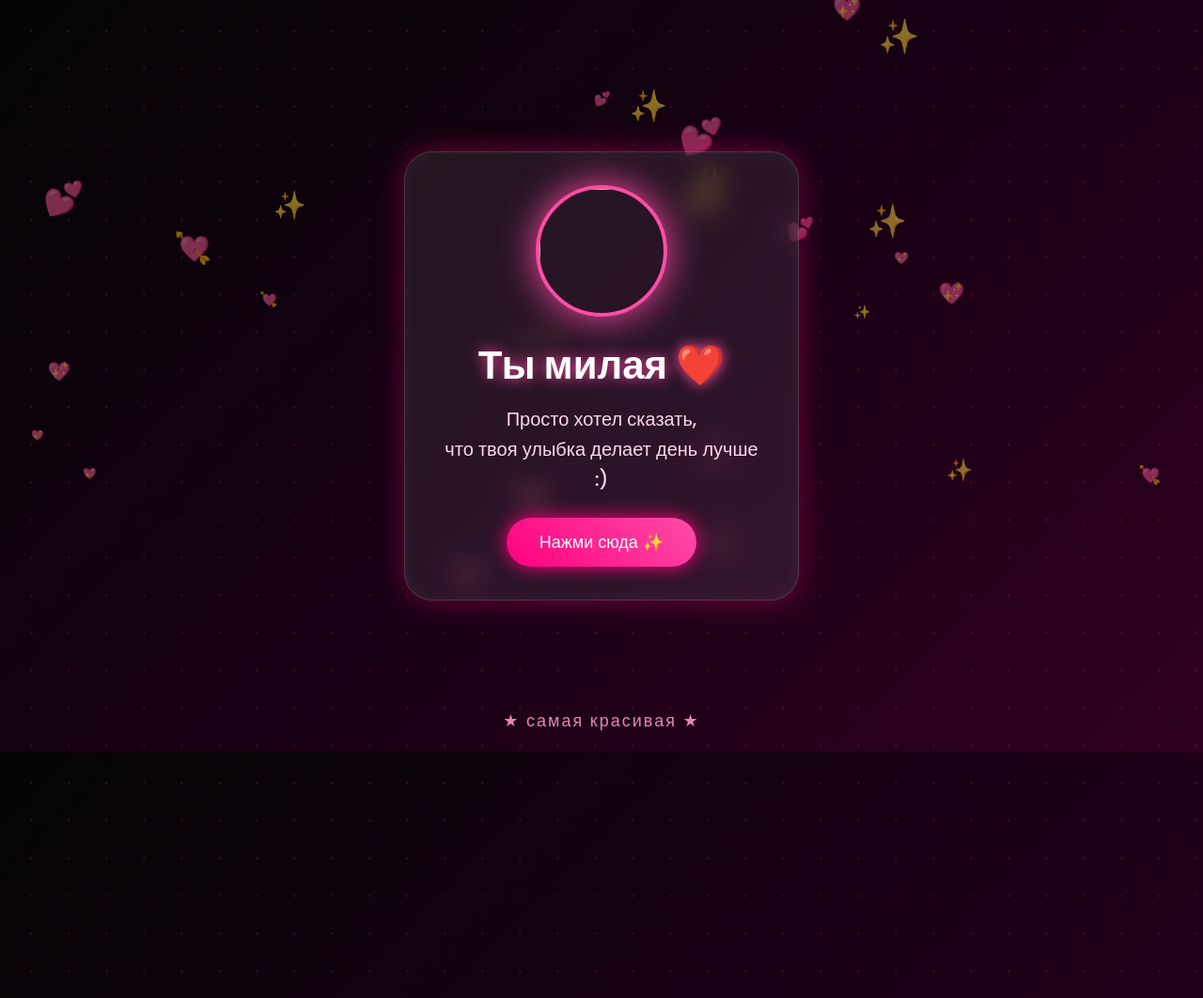
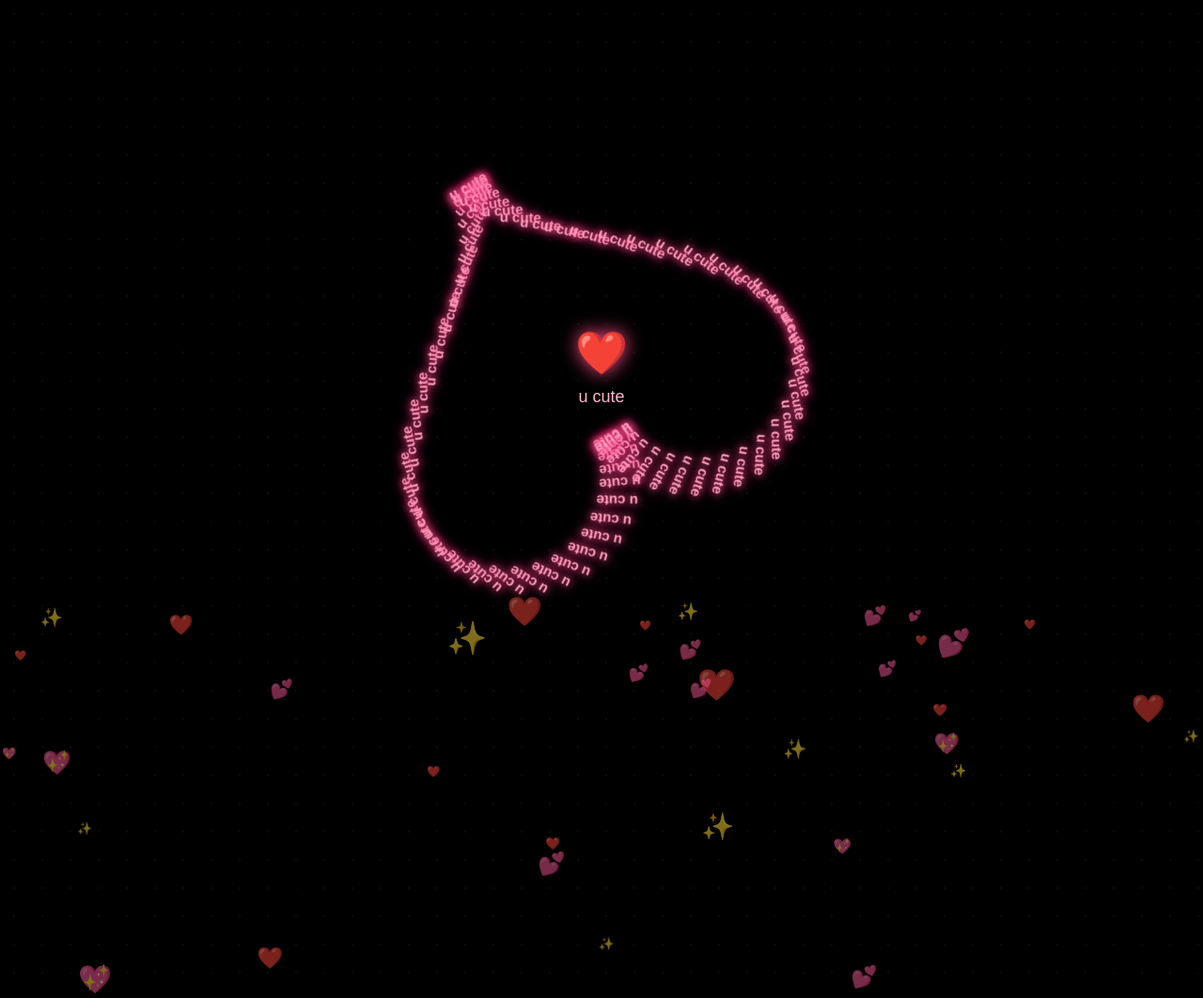
Before and after one commit to bila40k/cutie, a plain HTML site: page index.html in a window 1280 px wide. Shown: the top 1062 px of the page at 94% size. Drawn offline with Linux system fonts and the light colour scheme.

Commit message:
Update index.html

```diff
--- a/index.html
+++ b/index.html
@@ -3,30 +3,22 @@
 <head>
 <meta charset="UTF-8">
 <meta name="viewport" content="width=device-width, initial-scale=1.0">
-<title>Для тебя ❤️</title>
-
-<link href="https://fonts.googleapis.com/css2?family=Poppins:wght@300;500;700&display=swap" rel="stylesheet">
+<title>u cute ❤️</title>
 
 <style>
 
-*{
+body{
     margin:0;
-    padding:0;
-    box-sizing:border-box;
-}
-
-body{
+    background:black;
     overflow:hidden;
-    height:100vh;
-    font-family:'Poppins',sans-serif;
-    background:linear-gradient(135deg,#050505,#170014,#30001f);
     display:flex;
     justify-content:center;
     align-items:center;
-    position:relative;
+    height:100vh;
+    font-family:Arial;
 }
 
-/* animated background */
+/* background glow */
 
 body::before{
     content:"";
@@ -34,13 +26,13 @@ body::before{
     width:200%;
     height:200%;
     background:
-    radial-gradient(circle,#ff4da6 1px,transparent 1px);
-    background-size:40px 40px;
-    animation:movebg 15s linear infinite;
-    opacity:0.2;
+    radial-gradient(#ff4d88 1px, transparent 1px);
+    background-size:30px 30px;
+    opacity:0.08;
+    animation:bgmove 20s linear infinite;
 }
 
-@keyframes movebg{
+@keyframes bgmove{
     from{
         transform:translate(0,0);
     }
@@ -49,128 +41,74 @@ body::before{
     }
 }
 
-/* floating hearts */
+/* heart */
 
-.heart{
-    position:absolute;
-    color:#ff4da6;
-    font-size:20px;
-    animation:float 10s linear infinite;
-    opacity:0.5;
+.heart-wrapper{
+    position:relative;
+    width:500px;
+    height:500px;
+    display:flex;
+    justify-content:center;
+    align-items:center;
+    animation:spin 12s linear infinite;
 }
 
-@keyframes float{
+@keyframes spin{
     from{
-        transform:translateY(100vh) scale(0);
+        transform:rotate(0deg);
     }
     to{
-        transform:translateY(-120vh) scale(1.5);
+        transform:rotate(360deg);
     }
 }
 
-/* main card */
-
-.card{
-    width:420px;
-    padding:35px;
-    border-radius:30px;
-    background:rgba(255,255,255,0.08);
-    backdrop-filter:blur(15px);
-    border:1px solid rgba(255,255,255,0.15);
-    box-shadow:
-    0 0 30px rgba(255,0,120,0.4),
-    inset 0 0 20px rgba(255,255,255,0.05);
-    text-align:center;
-    z-index:2;
-    animation:popup 1s ease;
+.word{
+    position:absolute;
+    color:#ff9ebd;
+    font-size:15px;
+    font-weight:bold;
+    text-shadow:
+    0 0 8px #ff4d88,
+    0 0 15px #ff4d88;
+    white-space:nowrap;
 }
 
-@keyframes popup{
+/* center text */
+
+.center{
+    position:absolute;
+    color:white;
+    text-align:center;
+    z-index:10;
+}
+
+.center h1{
+    font-size:45px;
+    margin:0;
+    text-shadow:0 0 20px #ff4d88;
+}
+
+.center p{
+    color:#ffb6cf;
+    margin-top:10px;
+    font-size:18px;
+}
+
+/* particles */
+
+.spark{
+    position:absolute;
+    color:#ff4d88;
+    opacity:0.5;
+    animation:fall linear infinite;
+}
+
+@keyframes fall{
     from{
-        transform:scale(0.5);
-        opacity:0;
+        transform:translateY(-100px);
     }
     to{
-        transform:scale(1);
-        opacity:1;
-    }
-}
-
-/* image */
-
-.avatar{
-    width:140px;
-    height:140px;
-    border-radius:50%;
-    object-fit:cover;
-    border:4px solid #ff4da6;
-    box-shadow:0 0 30px #ff4da6;
-    margin-bottom:20px;
-    animation:pulse 2s infinite;
-}
-
-@keyframes pulse{
-    0%{
-        box-shadow:0 0 15px #ff4da6;
-    }
-    50%{
-        box-shadow:0 0 40px #ff4da6;
-    }
-    100%{
-        box-shadow:0 0 15px #ff4da6;
-    }
-}
-
-h1{
-    color:white;
-    font-size:42px;
-    margin-bottom:10px;
-    text-shadow:0 0 15px #ff4da6;
-}
-
-p{
-    color:#ffd6ec;
-    font-size:20px;
-    line-height:1.6;
-    margin-bottom:25px;
-}
-
-/* button */
-
-button{
-    background:linear-gradient(45deg,#ff0080,#ff4da6);
-    border:none;
-    color:white;
-    padding:15px 35px;
-    border-radius:50px;
-    font-size:18px;
-    cursor:pointer;
-    transition:0.3s;
-    box-shadow:0 0 20px #ff0080;
-}
-
-button:hover{
-    transform:scale(1.08);
-    box-shadow:0 0 40px #ff4da6;
-}
-
-/* bottom text */
-
-.bottom{
-    position:absolute;
-    bottom:20px;
-    color:#ff9acb;
-    font-size:18px;
-    letter-spacing:2px;
-    animation:fade 2s infinite alternate;
-}
-
-@keyframes fade{
-    from{
-        opacity:0.4;
-    }
-    to{
-        opacity:1;
+        transform:translateY(110vh);
     }
 }
 
@@ -179,58 +117,63 @@ button:hover{
 
 <body>
 
-<div class="card">
+<div class="heart-wrapper" id="heart"></div>
 
-    <!-- СЮДА СТАВИШ СВОЄ ФОТО -->
-    <img src="yourphoto.jpg" class="avatar">
-
-    <h1>Ты милая ❤️</h1>
-
-    <p>
-        Просто хотел сказать,<br>
-        что твоя улыбка делает день лучше :)
-    </p>
-
-    <button onclick="love()">
-        Нажми сюда ✨
-    </button>
-
+<div class="center">
+    <h1>❤️</h1>
+    <p>u cute</p>
 </div>
-
-<div class="bottom">
-    ★ самая красивая ★
-</div>
-
-<!-- music -->
-<audio autoplay loop>
-    <source src="music.mp3" type="audio/mp3">
-</audio>
 
 <script>
 
-function love(){
-    alert("❤️ Мне очень нравится твоя улыбка ❤️");
+const heart = document.getElementById("heart");
+
+/* create heart from words */
+
+for(let t = 0; t < Math.PI * 2; t += 0.09){
+
+    let x = 16 * Math.pow(Math.sin(t),3);
+
+    let y = -(13*Math.cos(t)
+        -5*Math.cos(2*t)
+        -2*Math.cos(3*t)
+        -Math.cos(4*t));
+
+    let word = document.createElement("div");
+
+    word.className = "word";
+
+    word.innerText = "u cute";
+
+    word.style.left = (x * 14 + 250) + "px";
+
+    word.style.top = (y * 14 + 250) + "px";
+
+    word.style.transform =
+    `rotate(${t * 180/Math.PI}deg)`;
+
+    heart.appendChild(word);
 }
 
-/* hearts */
+/* floating effects */
 
 for(let i=0;i<40;i++){
 
-    let heart=document.createElement("div");
+    let s=document.createElement("div");
 
-    heart.className="heart";
+    s.className="spark";
 
-    heart.innerHTML=["💖","💕","✨","💘"][Math.floor(Math.random()*4)];
+    s.innerHTML=["💖","✨","💕","❤️"][Math.floor(Math.random()*4)];
 
-    heart.style.left=Math.random()*100+"vw";
+    s.style.left=Math.random()*100+"vw";
 
-    heart.style.animationDuration=
+    s.style.fontSize=
+    (10+Math.random()*25)+"px";
+
+    s.style.animationDuration=
     (5+Math.random()*10)+"s";
 
-    heart.style.fontSize=
-    (15+Math.random()*30)+"px";
-
-    document.body.appendChild(heart);
+    document.body.appendChild(s);
 }
 
 </script>
```
